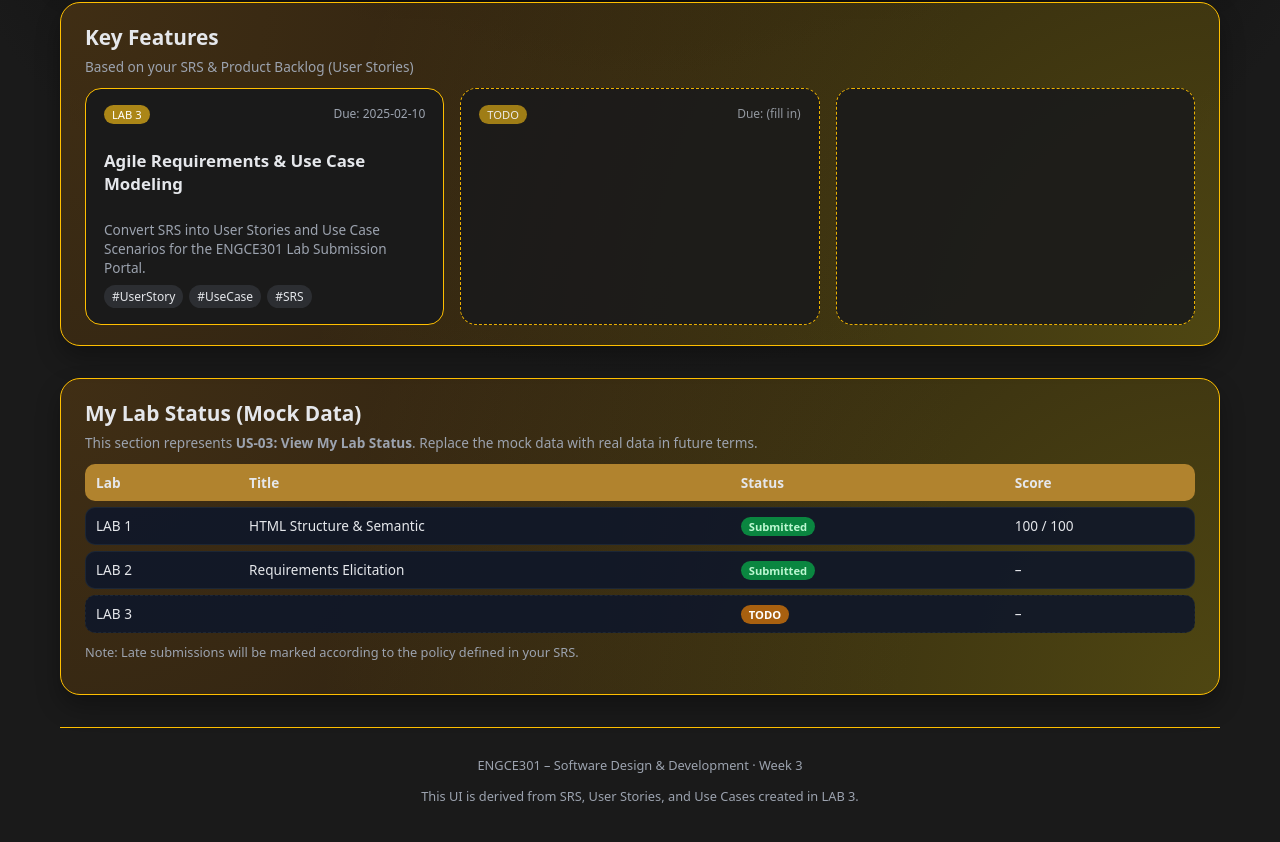
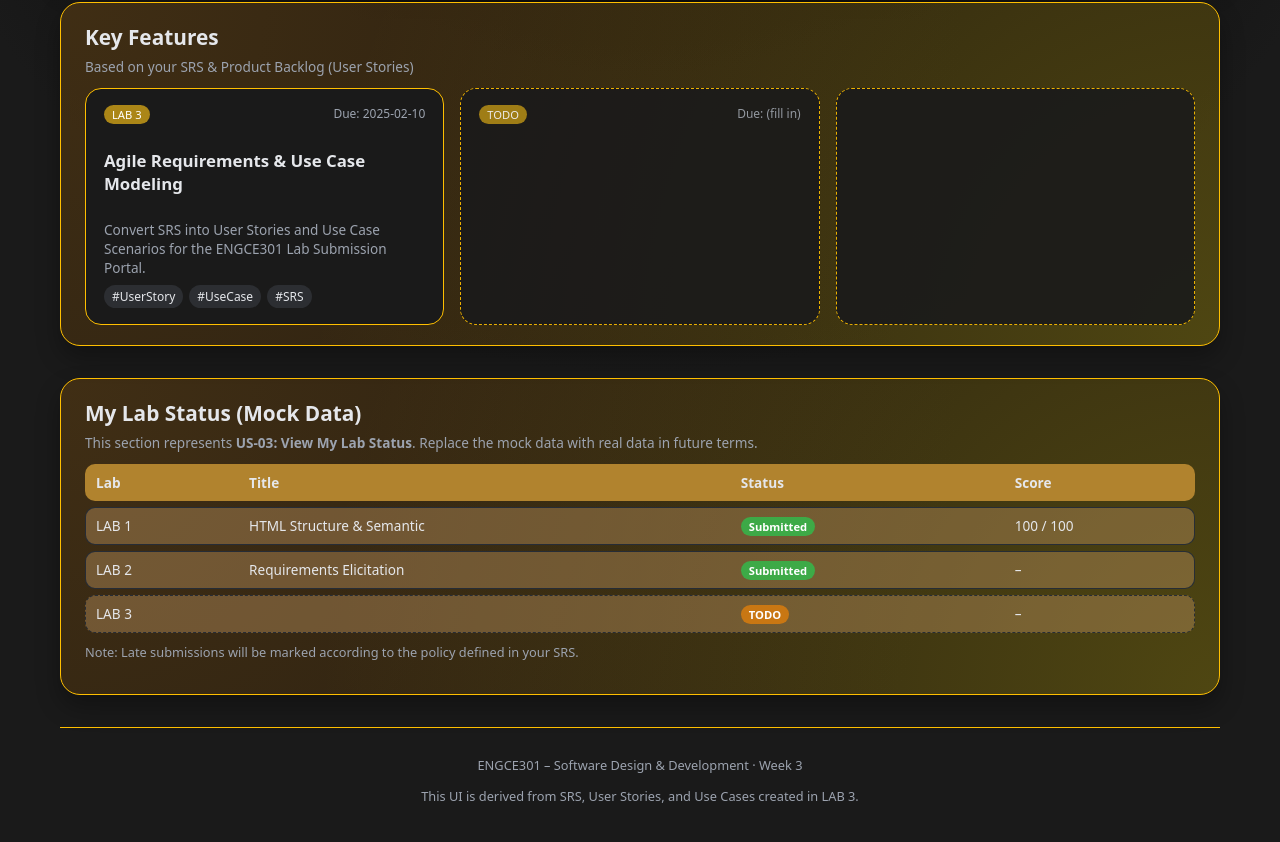
Before and after one commit to SoftwareDesign68-Team4/engce301-team-cpeno4, a plain HTML site: page engce301_Lab3_Web/index.html in a window 1280 px wide. Shown: the part 404-1246 px from the top of the page. Drawn offline with Linux system fonts and the light colour scheme.

Commit message:
ตกแต่ง

```diff
--- a/engce301_Lab3_Web/styles.css
+++ b/engce301_Lab3_Web/styles.css
@@ -380,7 +380,7 @@ a {
     padding: 8px 10px;
     border-radius: 10px;
     border: 1px solid rgba(31, 41, 55, 0.9);
-    background: rgba(15, 23, 42, 0.9);
+    background: rgba(185, 145, 93, 0.445);
 }
 
 .status-row.status-header {
@@ -400,7 +400,7 @@ a {
 
 .status-done {
     background: rgba(0, 255, 94, 0.473);
-    color: #bbf7d0;
+    color: #ffffff;
 }
 
 .status-pending {
```
